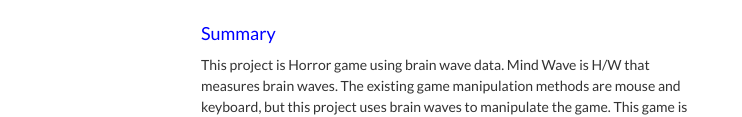
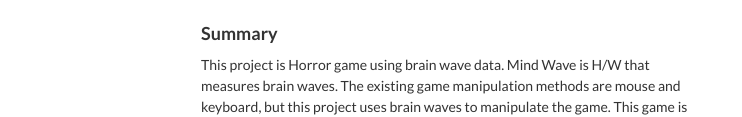
Before and after one commit to hyunjinL/hyunjin.github.com, a plain HTML site: page index.html in a window 1280 px wide. Shown: the part 647-764 px from the top of the page, without its empty margins (274-1016 px from the left). Drawn offline with nearby package versions, Linux system fonts and the light colour scheme; some icons are missing.

Commit message:
index file

```diff
--- a/index.html
+++ b/index.html
@@ -41,7 +41,7 @@ h4 {
 	margin-top: 0
 }
 .summary h4 {
-	color : blue;
+	font-weight: bold;
 }
 section {
 	margin-top: 30px;
```
